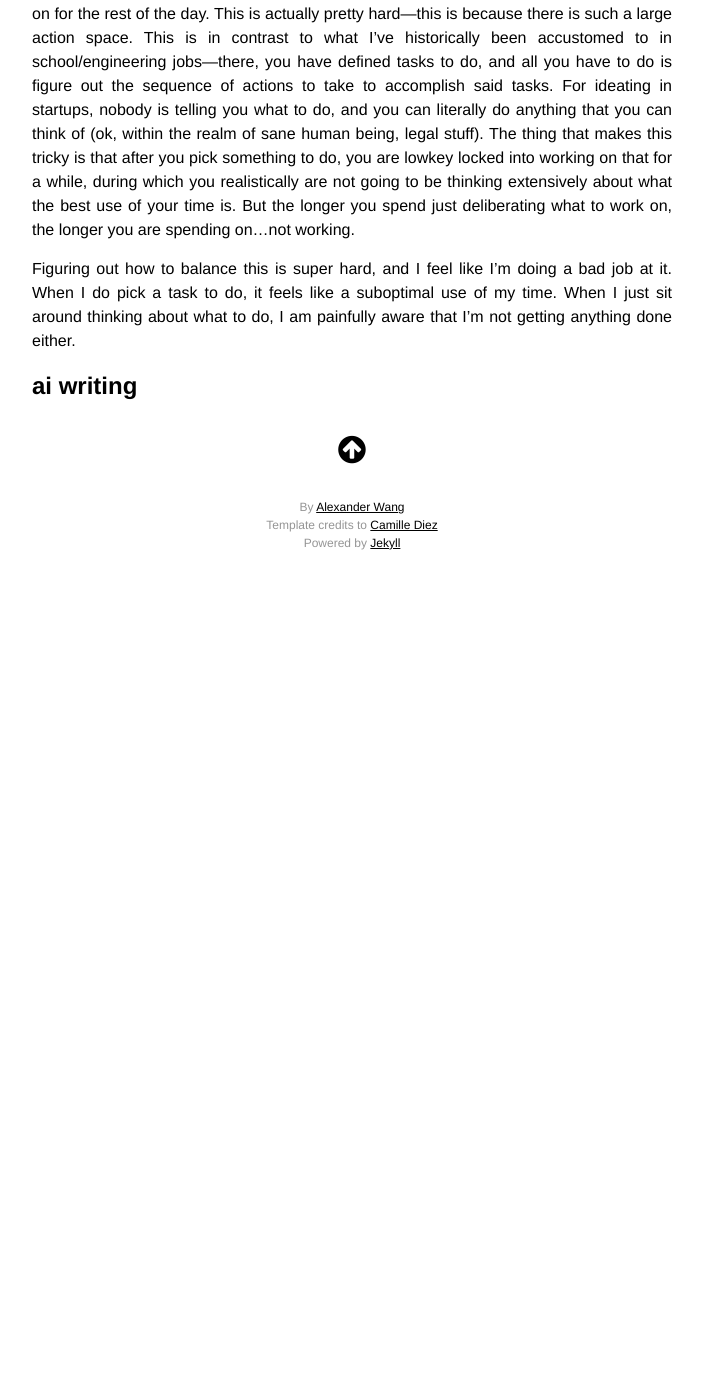
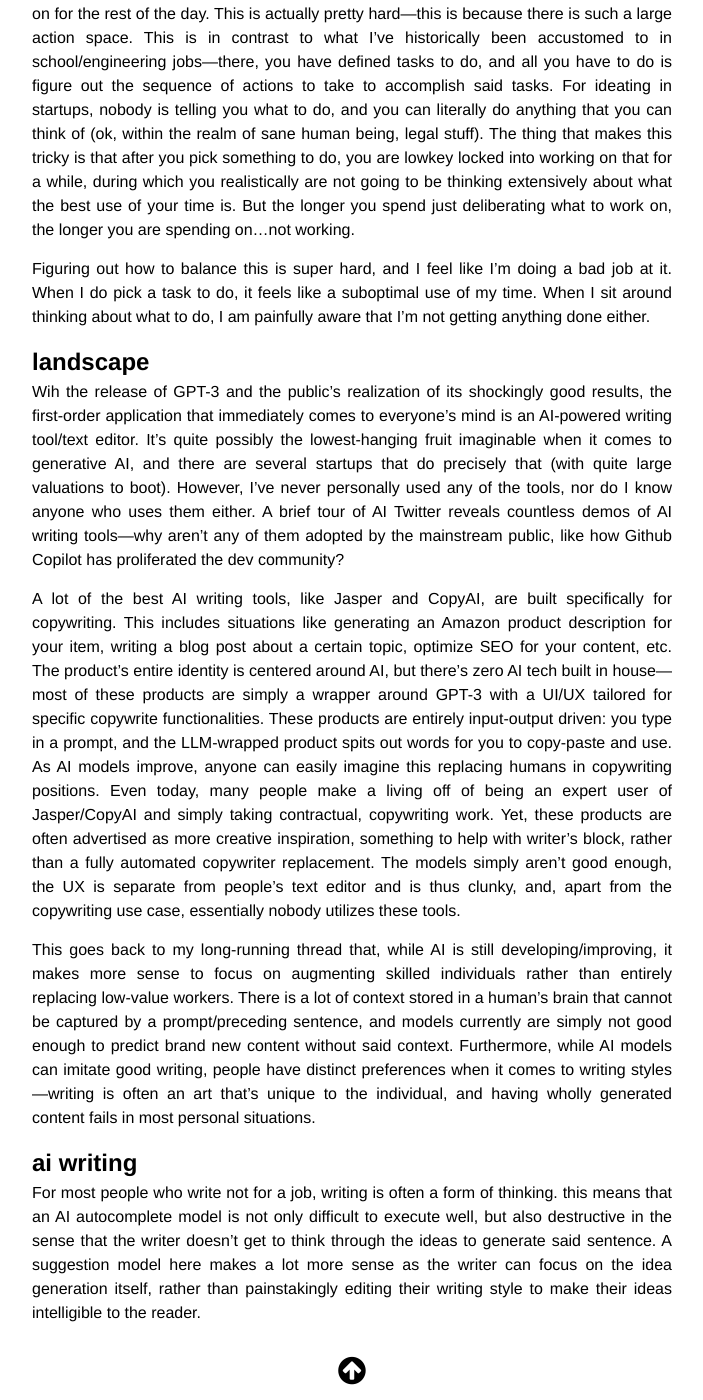
Before and after one commit to alexjwang/personal-blog, a Jekyll site: the page built from _posts/2022-10-14-ai-writing.markdown, in a window 1280 px wide and 1400 px high, scrolled down 242 px. Shown: the whole window, without its empty margins (288-991 px from the left). Built offline with Jekyll 4.4.1, drawn with Linux system fonts in a browser that asks for light colours; nearby versions of some CDN libraries; before the commit the page ends 900 px from its top, so only the background shows below that.

Commit message:
new posts

```diff
--- a/_posts/2022-10-14-ai-writing.markdown
+++ b/_posts/2022-10-14-ai-writing.markdown
@@ -7,6 +7,14 @@ categories:
 ## infinite action spaces
 At the moment, every morning, I wake up, sit at my desk, and think about what I will work on for the rest of the day. This is actually pretty hard—this is because there is such a large action space. This is in contrast to what I've historically been accustomed to in school/engineering jobs—there, you have defined tasks to do, and all you have to do is figure out the sequence of actions to take to accomplish said tasks. For ideating in startups, nobody is telling you what to do, and you can literally do anything that you can think of (ok, within the realm of sane human being, legal stuff). The thing that makes this tricky is that after you pick something to do, you are lowkey locked into working on that for a while, during which you realistically are not going to be thinking extensively about what the best use of your time is. But the longer you spend just deliberating what to work on, the longer you are spending on...not working.
 
-Figuring out how to balance this is super hard, and I feel like I'm doing a bad job at it. When I do pick a task to do, it feels like a suboptimal use of my time. When I just sit around thinking about what to do, I am painfully aware that I'm not getting anything done either.
+Figuring out how to balance this is super hard, and I feel like I'm doing a bad job at it. When I do pick a task to do, it feels like a suboptimal use of my time. When I sit around thinking about what to do, I am painfully aware that I'm not getting anything done either.
+
+## landscape
+Wih the release of GPT-3 and the public's realization of its shockingly good results, the first-order application that immediately comes to everyone's mind is an AI-powered writing tool/text editor. It's quite possibly the lowest-hanging fruit imaginable when it comes to generative AI, and there are several startups that do precisely that (with quite large valuations to boot). However, I've never personally used any of the tools, nor do I know anyone who uses them either. A brief tour of AI Twitter reveals countless demos of AI writing tools—why aren't any of them adopted by the mainstream public, like how Github Copilot has proliferated the dev community?
+
+A lot of the best AI writing tools, like Jasper and CopyAI, are built specifically for copywriting. This includes situations like generating an Amazon product description for your item, writing a blog post about a certain topic, optimize SEO for your content, etc. The product's entire identity is centered around AI, but there's zero AI tech built in house—most of these products are simply a wrapper around GPT-3 with a UI/UX tailored for specific copywrite functionalities. These products are entirely input-output driven: you type in a prompt, and the LLM-wrapped product spits out words for you to copy-paste and use. As AI models improve, anyone can easily imagine this replacing humans in copywriting positions. Even today, many people make a living off of being an expert user of Jasper/CopyAI and simply taking contractual, copywriting work. Yet, these products are often advertised as more creative inspiration, something to help with writer's block, rather than a fully automated copywriter replacement. The models simply aren't good enough, the UX is separate from people's text editor and is thus clunky, and, apart from the copywriting use case, essentially nobody utilizes these tools.
+
+This goes back to my long-running thread that, while AI is still developing/improving, it makes more sense to focus on augmenting skilled individuals rather than entirely replacing low-value workers. There is a lot of context stored in a human's brain that cannot be captured by a prompt/preceding sentence, and models currently are simply not good enough to predict brand new content without said context. Furthermore, while AI models can imitate good writing, people have distinct preferences when it comes to writing styles—writing is often an art that's unique to the individual, and having wholly generated content fails in most personal situations.
 
 ## ai writing
+For most people who write not for a job, writing is often a form of thinking. this means that an AI autocomplete model is not only difficult to execute well, but also destructive in the sense that the writer doesn't get to think through the ideas to generate said sentence. A suggestion model here makes a lot more sense as the writer can focus on the idea generation itself, rather than painstakingly editing their writing style to make their ideas intelligible to the reader.
```
Also changed, not shown: _posts/2022-10-17-startup-logs-2.markdown (added, +22 -0 lines), assets/images/10-17-22.JPG (added), 1 other file.
